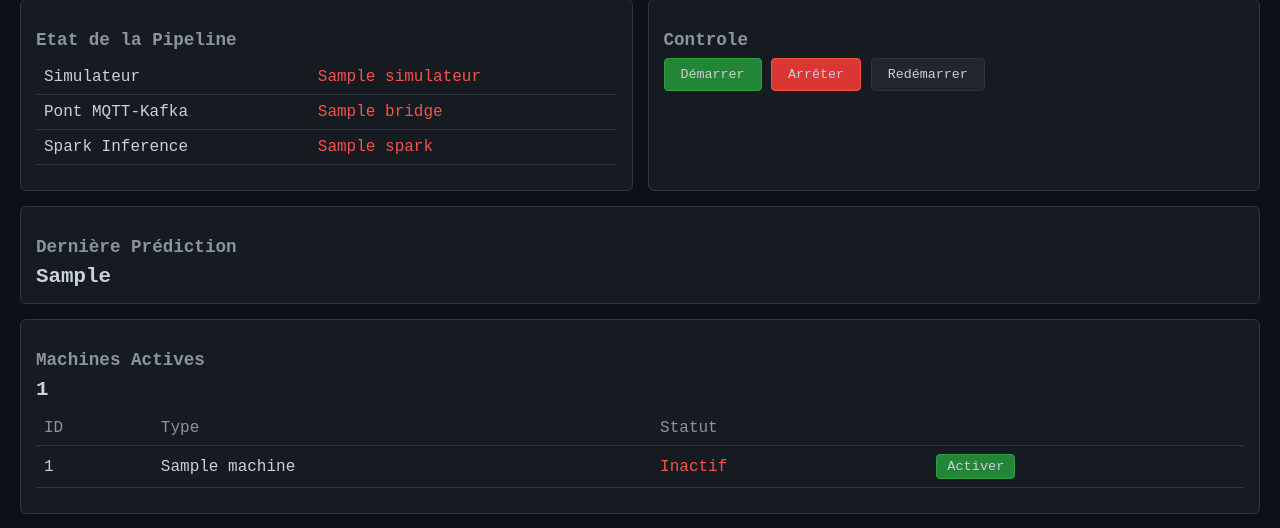
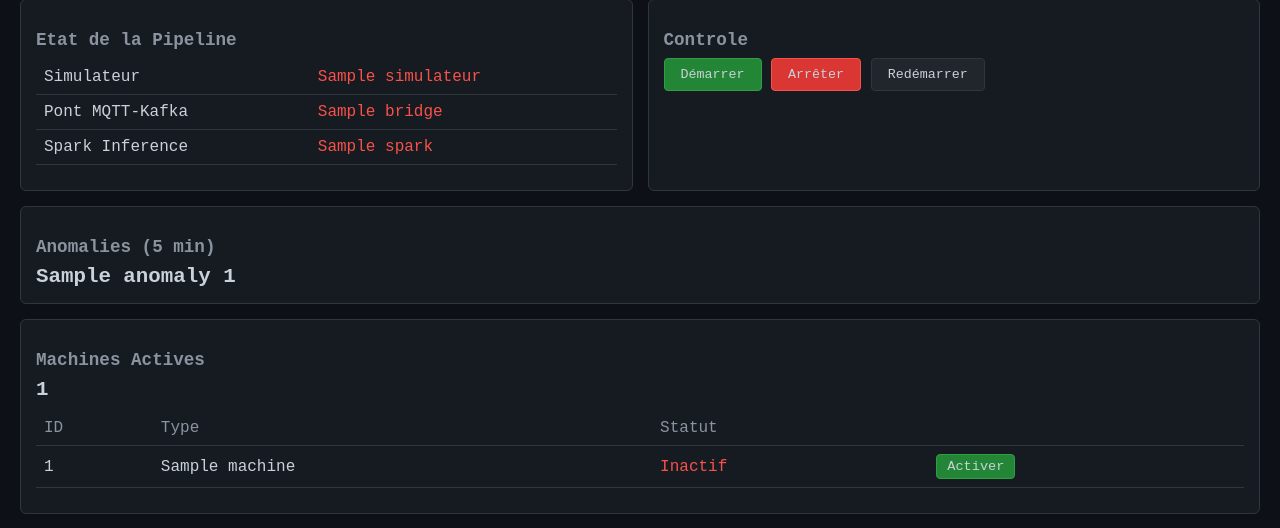
Before and after one commit to THEGENTLEMAN31/raffinerie-iot, a FastAPI app: template webapp/templates/dashboard.html in a window 1280 px wide. Shown: the part 134-662 px from the top of the page. Run offline with FastAPI, Linux system fonts and the light colour scheme; the template is opened without the code that fills it: most values are stand-ins (such as "Sample title", 1, 10 or a date in 2020); data that the repository does not hold is empty; some libraries are stand-ins or nearby versions.

Commit message:
feat: comptage d'anomalies par episode, frequence 10%, seuil rouge 0.7

```diff
--- a/simulateur/simulateur_capteurs.py
+++ b/simulateur/simulateur_capteurs.py
@@ -56,18 +56,16 @@ while True:
                           "alpha_temp": at, "alpha_vib": av, "scenario": "NORMAL", "timer": 0}
             s = state[mid]
 
-        s["target_temp"] = tt
-        s["target_vib"] = tv
         s["alpha_temp"] = at
         s["alpha_vib"] = av
 
         if s["timer"] <= 0:
             d = scenario_dice if mid == machines[0][0] else random.random()
-            if d < 0.90:
+            if d < 0.80:
                 s["scenario"] = "NORMAL"
                 s["target_temp"] = tt
                 s["target_vib"] = tv
-            elif d < 0.95:
+            elif d < 0.90:
                 s["scenario"] = "SURCHAUFFE"
                 s["target_temp"] = 145.0
                 s["target_vib"] = tv
--- a/webapp/main.py
+++ b/webapp/main.py
@@ -46,15 +46,25 @@ def dashboard(request: Request):
         pass
     status["spark"] = "running" if spark_procs > 0 else "stopped"
 
-    derniere_pred = "aucune"
+    anomalies = []
     try:
         conn = db()
         cur = conn.cursor()
-        cur.execute("SELECT score_anomalie, type_capteur, timestamp FROM alertes_predictions ORDER BY timestamp DESC LIMIT 1")
-        row = cur.fetchone()
-        if row:
-            score, capteur, ts = row
-            derniere_pred = f"{capteur}: {score:.4f} a {ts}"
+        cur.execute("""
+            WITH ranked AS (
+                SELECT type_capteur, score_anomalie,
+                    LAG(score_anomalie) OVER (
+                        PARTITION BY type_capteur ORDER BY timestamp
+                    ) as prev_score
+                FROM alertes_predictions
+                WHERE timestamp > NOW() - INTERVAL '5 minutes'
+            )
+            SELECT type_capteur, count(*) FROM ranked
+            WHERE score_anomalie >= 0.7
+                AND (prev_score IS NULL OR prev_score < 0.7)
+            GROUP BY type_capteur ORDER BY type_capteur
+        """)
+        anomalies = cur.fetchall()
         cur.close()
         conn.close()
     except:
@@ -76,7 +86,7 @@ def dashboard(request: Request):
 
     return templates.TemplateResponse(request, "dashboard.html", {
         "status": status,
-        "derniere_pred": derniere_pred,
+        "anomalies": anomalies,
         "nb_machines": nb_machines,
         "machines": machines
     })
--- a/webapp/templates/dashboard.html
+++ b/webapp/templates/dashboard.html
@@ -17,8 +17,14 @@
 </div>
 
 <div class="card">
-    <h2>Dernière Prédiction</h2>
-    <div class="val">{{ derniere_pred }}</div>
+    <h2>Anomalies (5 min)</h2>
+    <div class="val">
+        {% if anomalies %}
+            {% for a in anomalies %}{{ a[1] }} {{ a[0] }}{% if not loop.last %}, {% endif %}{% endfor %}
+        {% else %}
+            aucune
+        {% endif %}
+    </div>
 </div>
 
 <div class="card">
```
